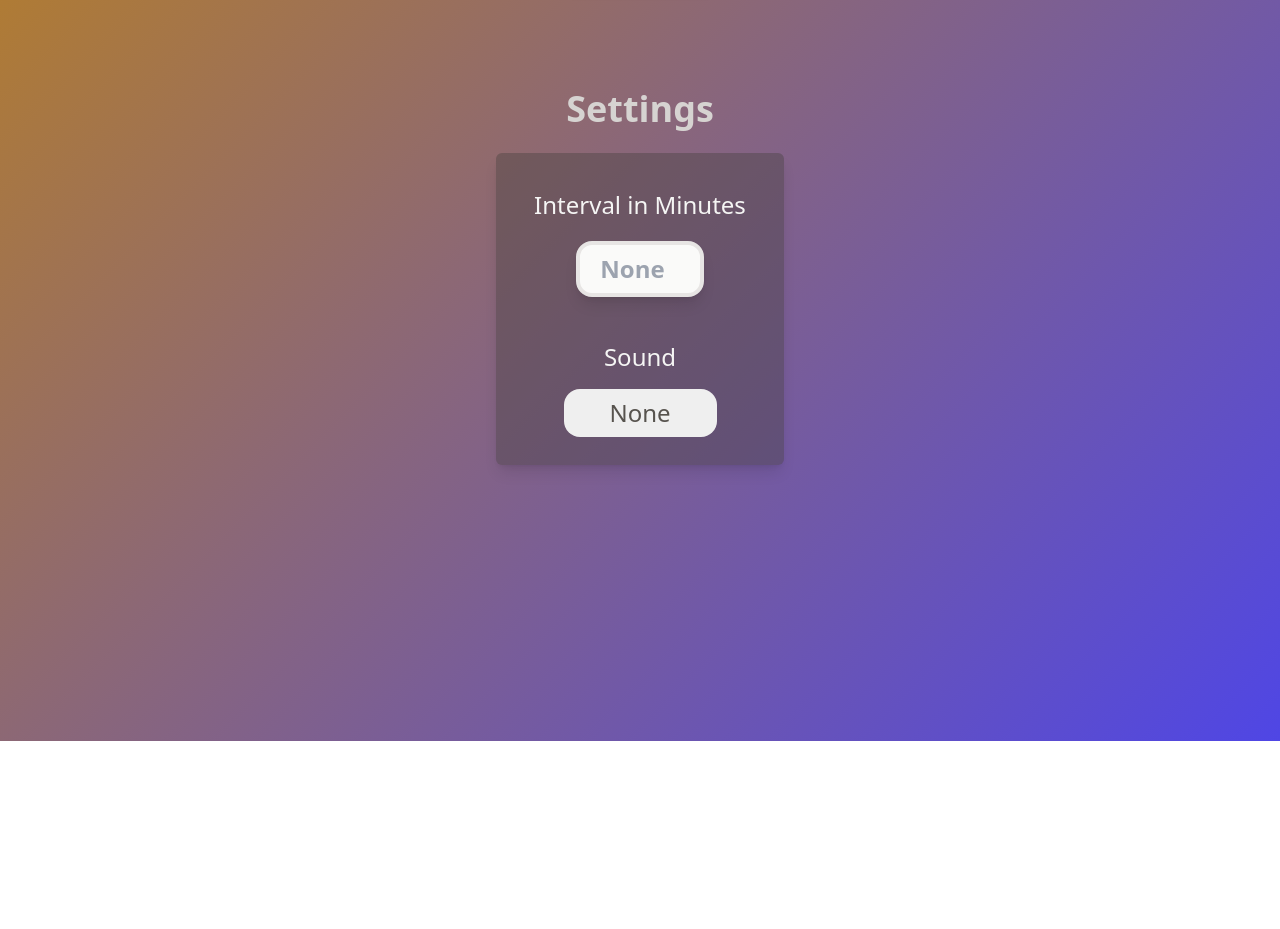
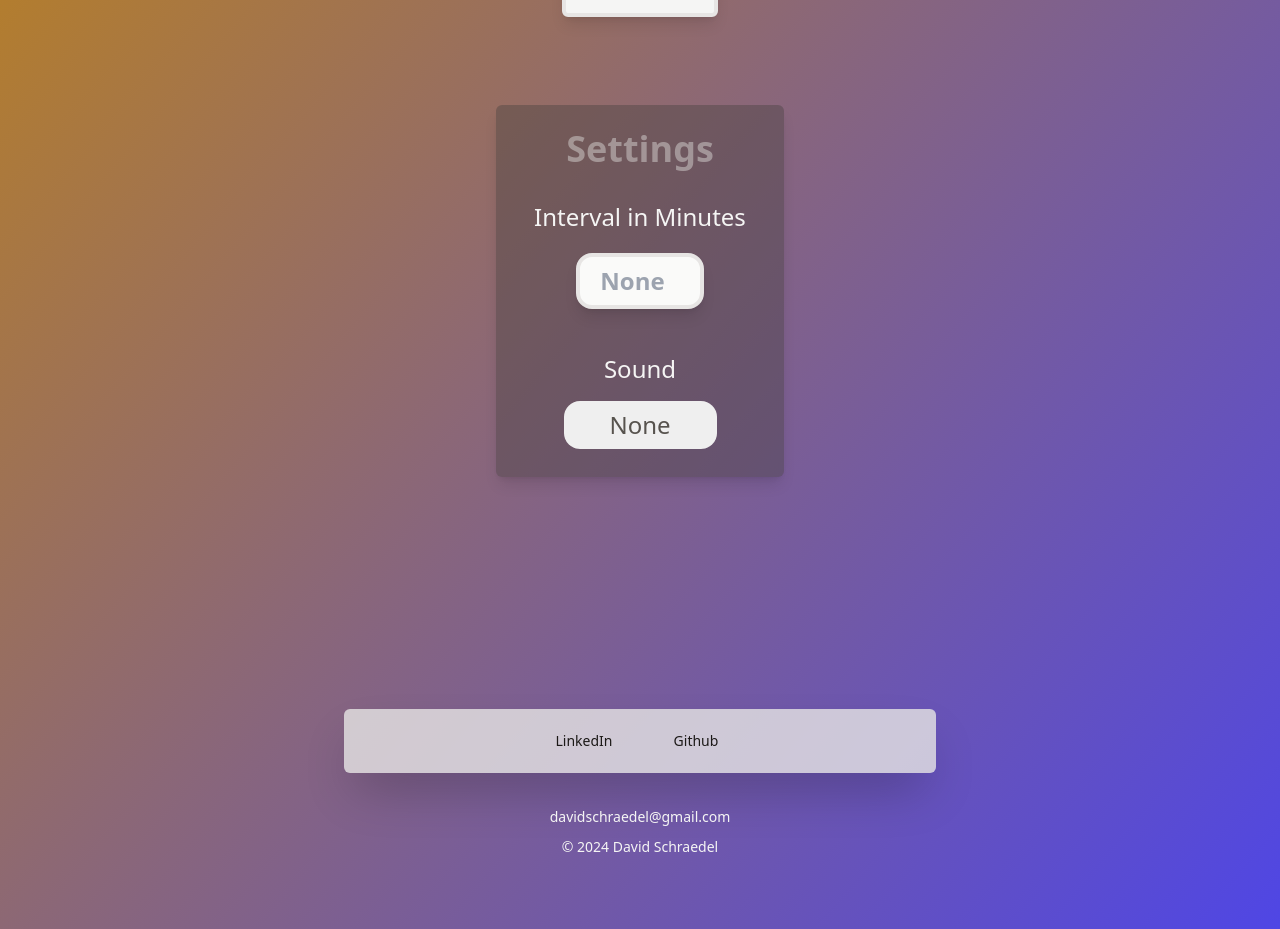
Before and after one commit to davidschraedel/stopwatch, a React (Vite) app: page / in a window 1280 px wide. Shown: the part 569-1498 px from the top of the page. Before the commit the page ends 1310 px from the top, so only its background shows below. Built offline with nearby package versions, Linux system fonts and the light colour scheme.

Commit message:
footer, styling

```diff
--- a/src/App.jsx
+++ b/src/App.jsx
@@ -1,13 +1,15 @@
 import { useState } from "react";
+import stopwatchsvg from "../public/StopWatch.svg";
 
 import Stopwatch from "./Stopwatch";
+import Footer from "./Footer";
 
 function App() {
   return (
     <>
-      <div className="z-0 py-5 px-2 text-center text-2xl bg-gradient-to-br from-yellow-600 to-indigo-600 antialiased">
-        <div className="flex flex-1 p-5 justify-center items-center"></div>
+      <div className="z-0 pt-24 px-2 sm:min-w-min  text-center text-2xl bg-gradient-to-br from-yellow-600 to-indigo-600 antialiased">
         <Stopwatch />
+        <Footer />
       </div>
     </>
   );
--- /dev/null
+++ b/src/Footer.jsx
@@ -0,0 +1,69 @@
+import { Link } from "react-router-dom";
+
+function Footer() {
+  function getYear() {
+    let year = new Date().getFullYear();
+    return year;
+  }
+  const currentYear = getYear() || 0;
+
+  return (
+    <>
+      <div className="py-8 text-center rounded-md mx-10 md:mx-28 lg:mx-48 sm:opacity-50 sm:hover:opacity-100 sm:ease-in-out sm:duration-300">
+        <div className="hidden sm:block mx-auto max-w-7xl my-6 px-2 sm:px-6 lg:px-8 bg-stone-200 bg-opacity-80 rounded-md shadow-2xl w-5/6 md:w-4/6 lg:w-3/6">
+          <div className="flex h-16 items-center justify-center">
+            <div className="flex flex-1 justify-center sm:items-stretch ">
+              <div className="flex flex-shrink-0">
+                <div className="flex space-x-4">
+                  <Link
+                    className="ease-in-out duration-150 select-none text-stone-900 hover:bg-[#0077B5] hover:text-stone-100 rounded-md px-3 py-2 text-sm font-medium min-w-24"
+                    to={"https://www.linkedin.com/in/david-schraedel/"}
+                    target="_blank">
+                    LinkedIn
+                  </Link>
+                  <br className="select-none" />
+                  <Link
+                    className="ease-in-out duration-150 select-none text-stone-900 hover:bg-[#2b3137] hover:text-[#fafbfc] rounded-md px-3 py-2 text-sm font-medium min-w-24"
+                    to={"https://github.com/davidschraedel"}
+                    target="_blank">
+                    Github
+                  </Link>
+                </div>
+              </div>
+            </div>
+          </div>
+        </div>
+
+        <div className="block sm:hidden mx-auto max-w-7xl pb-6 px-2 sm:px-6 lg:px-8">
+          <div className="mt-4 flex flex-1 justify-center">
+            <div className="w-full flex flex-col items-center justify-center">
+              <Link
+                className="bg-[#0077B5] text-stone-100 hover:opacity-95 hover:shadow-lg rounded-md px-3 py-2 my-4 text-sm font-medium min-w-24"
+                to={"https://www.linkedin.com/in/david-schraedel/"}
+                target="_blank">
+                LinkedIn
+              </Link>
+
+              <Link
+                className="bg-[#2b3137] text-[#fafbfc] hover:opacity-95 hover:shadow-lg rounded-md px-3 py-2 my-4 text-sm font-medium min-w-24"
+                to={"https://github.com/davidschraedel"}
+                target="_blank">
+                Github
+              </Link>
+            </div>
+          </div>
+        </div>
+        <Link
+          to={"mailto:davidschraedel@gmail.com"}
+          className="text-stone-100 text-sm sm:text-md  hover:text-stone-400">
+          davidschraedel@gmail.com
+        </Link>
+        <p className="pb-10 pt-2 text-sm text-stone-100 ">
+          © {currentYear || "2024"} David Schraedel
+        </p>
+      </div>
+    </>
+  );
+}
+
+export default Footer;
--- a/src/Stopwatch.jsx
+++ b/src/Stopwatch.jsx
@@ -65,7 +65,7 @@ function Stopwatch() {
 
   return (
     <>
-      <div className="flex gap-1 sm:gap-0 justify-center items-end sm:text-3xl text-stone-50 bg-stone-950 md:text-4xl lg:text-5xl pt-12 pb-14 sm:pt-8 sm:pb-10 px-2 sm:mx-10 md:mx-24 lg:mx-40 xl:mx-52 rounded-md selection:bg-stone-700 selection:text-green-500">
+      <div className="flex gap-1 sm:gap-0 justify-center items-end sm:text-3xl text-stone-50 bg-stone-950 md:text-4xl lg:text-5xl pt-12 pb-14 sm:pt-8 sm:pb-10 px-2 sm:mx-10 md:mx-24 lg:mx-40 xl:mx-52 rounded-md selection:bg-stone-700 selection:text-green-500 shadow-md">
         <div className={`flex-1 ${hours === 0 ? "text-stone-800" : "text-stone-300"}`}>
           {hours.toString().padStart(2, "0")}
         </div>
@@ -95,7 +95,7 @@ function Stopwatch() {
         </div>
       </div>
 
-      <div className="flex flex-col pt-16 pb-20 sm:px-20 md:px-40">
+      <div className="flex flex-col pt-12 sm:pt-16 pb-20 sm:px-20 md:px-40">
         <div className="basis-1/2 pb-2">
           <button
             className={`text-5xl hover:scale-110 ease-out duration-75 px-8 py-3 border-4  ${
@@ -109,18 +109,20 @@ function Stopwatch() {
         </div>
         <div className="basis-1/2 pt-10">
           <button
-            className="ease-out duration-75 hover:origin-center hover:rotate-6 px-6 py-2  border-4 border-stone-200 bg-stone-100 text-stone-700 hover:bg-stone-800 hover:text-stone-50 hover:border-stone-300 text-4xl rounded-md font-semibold shadow-lg select-none"
+            className="ease-out duration-75 hover:origin-center hover:rotate-6 px-6 py-2  border-4 border-stone-200 bg-stone-100 text-stone-700 hover:bg-stone-800 hover:text-stone-50 hover:border-stone-300 text-4xl rounded-md font-semibold shadow-lg select-none hover:opacity-90"
             onClick={resetTime}>
             Reset
           </button>
         </div>
       </div>
 
-      <div className="flex flex-col pt-2 pb-24 mb-40 sm:px-10 md:px-30 mx-5 sm:mx-20 md:mx-40 lg:mx-80 xl:mx-[28rem]">
-        <h2 className="text-4xl p-5 pb-6 font-bold text-stone-300 select-none">Settings</h2>
+      <div className="flex flex-col pt-2 pb-24 mb-20 sm:px-10 md:px-30 mx-5 sm:mx-20 md:mx-40 lg:mx-80 xl:mx-[28rem]">
         <div className="flex flex-col justify-center">
           <div className=" py-3 bg-stone-700 bg-opacity-40 text-stone-100 text-2xl rounded-md shadow-lg select-none">
-            <h3 className="mt-6 select-none">Interval in Minutes</h3>
+            <h2 className="text-4xl px-5 py-3 opacity-50 font-bold text-stone-300 select-none">
+              Settings
+            </h2>
+            <h3 className="mt-5 select-none">Interval in Minutes</h3>
             <input
               type="number"
               min={0}
@@ -133,7 +135,7 @@ function Stopwatch() {
             <h3 className="mt-6 select-none">Sound</h3>
             <div className="flex items-center justify-center my-4 ">
               <label htmlFor="soundSelect" className="sr-only">
-                Currency
+                Sound
               </label>
               <select
                 onChange={(e) => setSound(e.target.value)}
--- a/src/index.css
+++ b/src/index.css
@@ -2,6 +2,9 @@
 @tailwind components;
 @tailwind utilities;
 
+:root {
+  background-color: rgb(25, 25, 25);
+}
 /* :root {
   font-family: Inter, system-ui, Avenir, Helvetica, Arial, sans-serif;
   line-height: 1.5;
```
